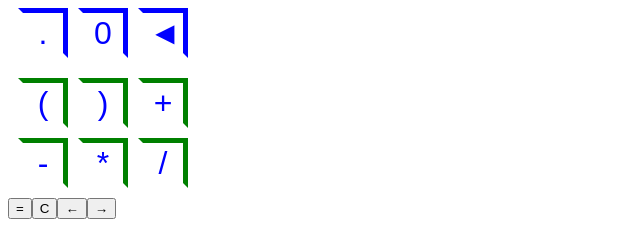
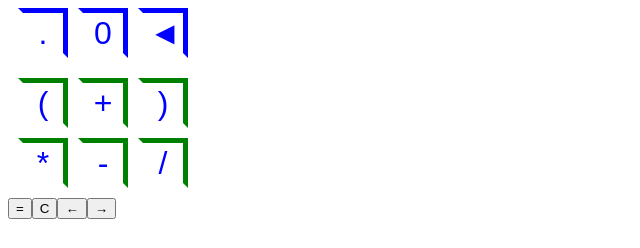
Before and after one commit to OlehKozubJS/various-react-projects-test, a React (Create React App) app: page / in a window 1280 px wide. Shown: the part 265-513 px from the top of the page, without its empty margins (0-640 px from the left). Built offline with nearby package versions, Linux system fonts and the light colour scheme; a web font is replaced by a local one.

Commit message:
Update ActionsKeyBoard.jsx

```diff
--- a/src/Calculator/ActionsKeyBoard.jsx
+++ b/src/Calculator/ActionsKeyBoard.jsx
@@ -9,7 +9,7 @@ const ActionsKeyBoard = ({ onClick, backSpace }) => {
 
   return (
     <div className={`${css.KeyBoard} ${css.ActionsKeyBoard}`}>
-      {"()+-*/".split("").map((item) => {
+      {"(+)*-/".split("").map((item) => {
         return (
           <CalculatorButton key={item} onClick={enterData} style="ActionButton">
             {item}
```
